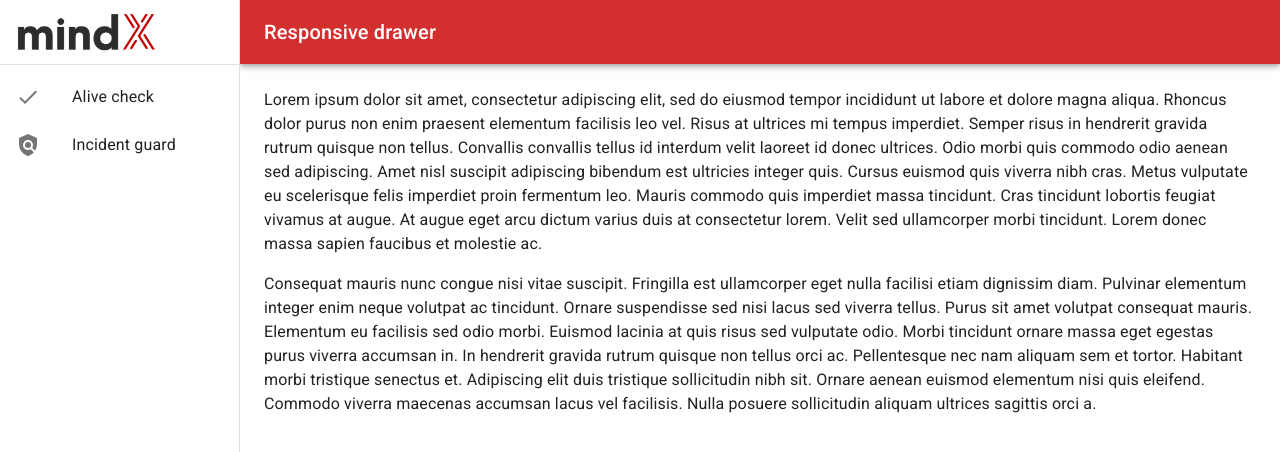
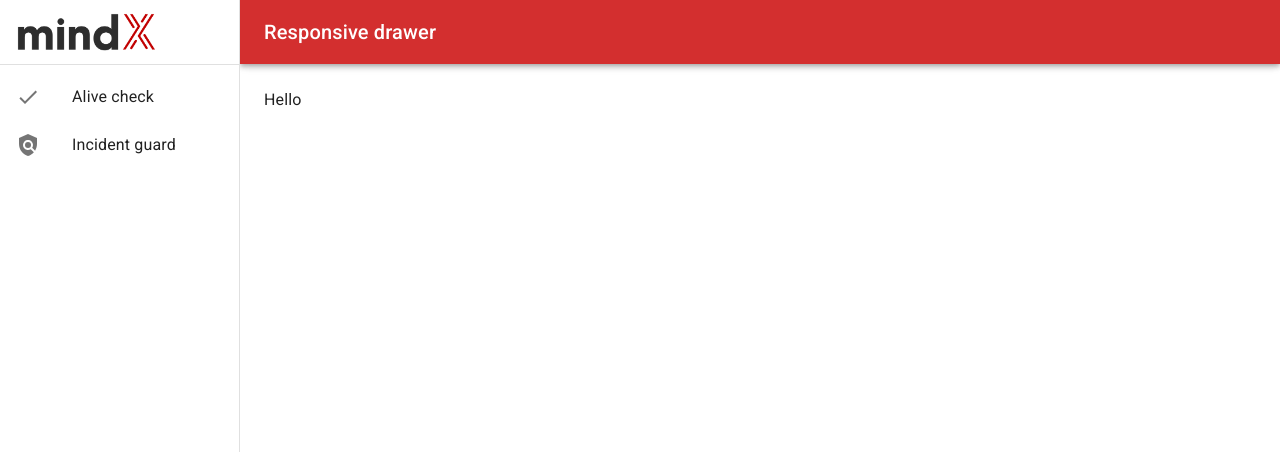
Before and after one commit to qhuydtvt/mx-react-template, a React (Create React App) app: page / in a window 1280 px wide. Shown: the top 452 px of the page. Built offline with nearby package versions, Linux system fonts and the light colour scheme.

Commit message:
Add drawer menu item links

```diff
--- a/package.json
+++ b/package.json
@@ -7,6 +7,7 @@
     "@material-ui/icons": "^4.9.1",
     "@types/react": "latest",
     "@types/react-dom": "latest",
+    "@types/react-router-dom": "^5.1.3",
     "clsx": "^1.1.0",
     "formik": "^2.1.4",
     "react": "latest",
--- a/src/App.tsx
+++ b/src/App.tsx
@@ -10,10 +10,12 @@ export default function App(): JSX.Element {
     {
       text: 'Alive check',
       icon: <CheckIcon />,
+      link: '/alive-check',
     },
     {
       text: 'Incident guard',
       icon: <PolicyIcon />,
+      link: '/incident-guard',
     },
   ];
   return (
--- a/src/components/MainLayout.tsx
+++ b/src/components/MainLayout.tsx
@@ -5,18 +5,20 @@ import Divider from '@material-ui/core/Divider';
 import Drawer from '@material-ui/core/Drawer';
 import Hidden from '@material-ui/core/Hidden';
 import IconButton from '@material-ui/core/IconButton';
-import InboxIcon from '@material-ui/icons/MoveToInbox';
 import List from '@material-ui/core/List';
 import ListItem from '@material-ui/core/ListItem';
 import ListItemIcon from '@material-ui/core/ListItemIcon';
 import ListItemText from '@material-ui/core/ListItemText';
-import MailIcon from '@material-ui/icons/Mail';
 import MenuIcon from '@material-ui/icons/Menu';
 import Toolbar from '@material-ui/core/Toolbar';
 import Typography from '@material-ui/core/Typography';
 import {
   makeStyles, useTheme, Theme, createStyles,
 } from '@material-ui/core/styles';
+import {
+  BrowserRouter as Router,
+  Link,
+} from 'react-router-dom';
 import logo from './logo.png';
 
 const drawerWidth = 240;
@@ -55,6 +57,10 @@ const useStyles = makeStyles((theme: Theme) => createStyles({
   drawerPaper: {
     width: drawerWidth,
   },
+  drawerLink: {
+    textDecoration: 'none',
+    color: theme.palette.text.primary,
+  },
   content: {
     flexGrow: 1,
     padding: theme.spacing(3),
@@ -64,6 +70,7 @@ const useStyles = makeStyles((theme: Theme) => createStyles({
 export interface DrawerItem {
   text: string;
   icon: JSX.Element;
+  link: string;
 }
 
 interface ResponsiveDrawerProps {
@@ -94,10 +101,13 @@ export default function ResponsiveDrawer(props: ResponsiveDrawerProps): JSX.Elem
       <List>
         {
           drawerItems.map((item) => (
+            <Link to={item.link} className={classes.drawerLink}>
+              <CssBaseline />
               <ListItem button key={item.text}>
                 <ListItemIcon>{item.icon}</ListItemIcon>
                 <ListItemText primary={item.text} />
               </ListItem>
+            </Link>
           ))
         }
       </List>
@@ -105,6 +115,8 @@ export default function ResponsiveDrawer(props: ResponsiveDrawerProps): JSX.Elem
   );
 
   return (
+    <Router>
+
       <div className={classes.root}>
         <CssBaseline />
         <AppBar position="fixed" className={classes.appBar}>
@@ -157,29 +169,10 @@ export default function ResponsiveDrawer(props: ResponsiveDrawerProps): JSX.Elem
         <main className={classes.content}>
           <div className={classes.toolbar} />
           <Typography paragraph>
-          Lorem ipsum dolor sit amet, consectetur adipiscing elit, sed do eiusmod tempor incididunt
-          ut labore et dolore magna aliqua. Rhoncus dolor purus non enim praesent elementum
-          facilisis leo vel. Risus at ultrices mi tempus imperdiet. Semper risus in hendrerit
-          gravida rutrum quisque non tellus. Convallis convallis tellus id interdum velit laoreet id
-          donec ultrices. Odio morbi quis commodo odio aenean sed adipiscing. Amet nisl suscipit
-          adipiscing bibendum est ultricies integer quis. Cursus euismod quis viverra nibh cras.
-          Metus vulputate eu scelerisque felis imperdiet proin fermentum leo. Mauris commodo quis
-          imperdiet massa tincidunt. Cras tincidunt lobortis feugiat vivamus at augue. At augue eget
-          arcu dictum varius duis at consectetur lorem. Velit sed ullamcorper morbi tincidunt. Lorem
-          donec massa sapien faucibus et molestie ac.
-        </Typography>
-        <Typography paragraph>
-          Consequat mauris nunc congue nisi vitae suscipit. Fringilla est ullamcorper eget nulla
-          facilisi etiam dignissim diam. Pulvinar elementum integer enim neque volutpat ac
-          tincidunt. Ornare suspendisse sed nisi lacus sed viverra tellus. Purus sit amet volutpat
-          consequat mauris. Elementum eu facilisis sed odio morbi. Euismod lacinia at quis risus sed
-          vulputate odio. Morbi tincidunt ornare massa eget egestas purus viverra accumsan in. In
-          hendrerit gravida rutrum quisque non tellus orci ac. Pellentesque nec nam aliquam sem et
-          tortor. Habitant morbi tristique senectus et. Adipiscing elit duis tristique sollicitudin
-          nibh sit. Ornare aenean euismod elementum nisi quis eleifend. Commodo viverra maecenas
-          accumsan lacus vel facilisis. Nulla posuere sollicitudin aliquam ultrices sagittis orci a.
+            Hello
           </Typography>
         </main>
       </div>
+    </Router>
   );
 }
```
Also changed, not shown: 1 other file (tests, documents, lock files or other folders). Lines whose indentation alone changed are shown as unchanged.
